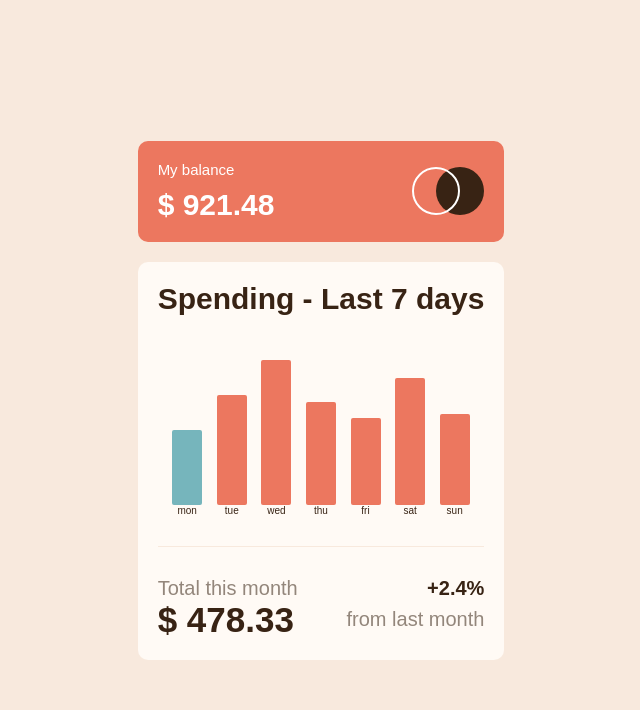
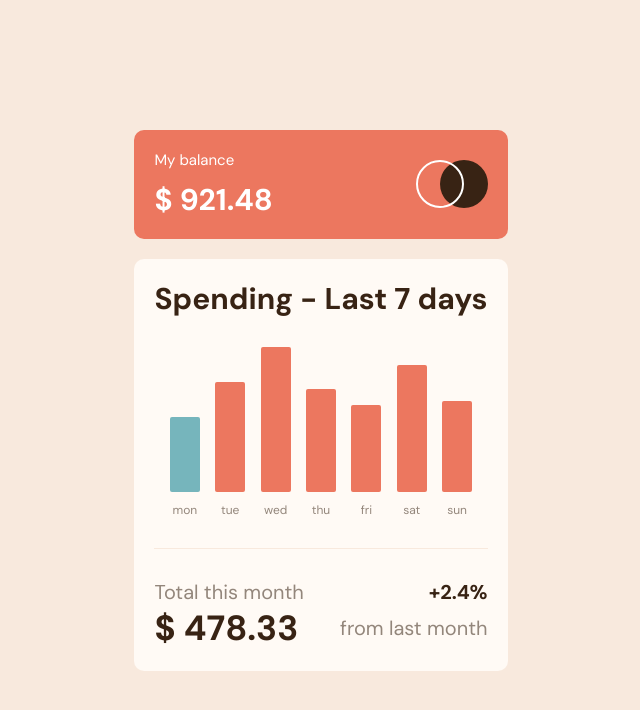
Before and after one commit to renatoam/frontendmentor, a Next.js app: page /junior/expenses-chart in a window 1280 px wide. Shown: the top 710 px of the page, without its empty margins (319-959 px from the left). Built offline with nearby package versions, Linux system fonts and the light colour scheme.

Commit message:
feat: finish expenses chart

```diff
--- a/src/modules/junior/expensesChart/components/expensesWrapper/styles.module.scss
+++ b/src/modules/junior/expensesChart/components/expensesWrapper/styles.module.scss
@@ -23,13 +23,11 @@
   gap: 1rem;
 
   h2 {
-    font-family: Arial, Helvetica, sans-serif;
     font-size: 1.5rem;
     font-weight: 100;
   }
 
   p {
-    font-family: Arial, Helvetica, sans-serif;
     font-size: 3rem;
     font-weight: 600;
   }
@@ -47,8 +45,7 @@
   padding: 2rem;
 
   > h2 {
-    font-family: Arial, Helvetica, sans-serif;
-    font-size: 3rem;
+    font-size: clamp(2rem, 6vw, 3rem);
     font-weight: 600;
   }
 }
@@ -59,7 +56,7 @@
 
   h2 {
     color: hsl(28, 10%, 53%);
-    font-size: 2rem;
+    font-size: clamp(1.3rem, 3.8vw, 2rem);
     font-weight: 400;
   }
 
@@ -67,7 +64,7 @@
     font-weight: 600;
 
     &.current {
-      font-size: 3.5rem;
+      font-size: clamp(2.5rem, 7vw, 3.5rem);
     }
 
     &.profit {
@@ -110,3 +107,10 @@
     background-color: hsl(186, 34%, 60%);
   }
 }
+
+.day {
+  color: hsl(28, 10%, 53%);
+  display: block;
+  font-size: 1.2rem;
+  padding-top: 1rem;
+}
--- a/src/pages/_app.tsx
+++ b/src/pages/_app.tsx
@@ -1,4 +1,4 @@
-import '../styles/global.css'
+import '../styles/global.scss'
 import { AppProps } from 'next/app'
 
 export default function MyApp({ Component, pageProps }: AppProps) {
--- a/src/pages/_document.tsx
+++ b/src/pages/_document.tsx
@@ -28,6 +28,7 @@ class MyDocument extends Document {
             href="https://fonts.googleapis.com/icon?family=Material+Icons"
           />
           <link href="https://fonts.googleapis.com/css2?family=Manrope:wght@400;800&display=swap" rel="stylesheet" />
+          <link href="https://fonts.googleapis.com/css2?family=DM+Sans:wght@400;700&display=swap" rel="stylesheet" />
         </Head>
         <body>
           <Main />
--- a/src/styles/junior/expensesChart.module.scss
+++ b/src/styles/junior/expensesChart.module.scss
@@ -2,6 +2,11 @@
   background-color: hsl(27, 66%, 92%);
   display: grid;
   height: 100vh;
+  padding: 2rem;
   place-content: center;
   width: 100vw;
+
+  *:is(h1, h2, h3, p, span) {
+    font-family: 'DM Sans', sans-serif;
+  }
 }
```
Also changed, not shown: src/styles/global.scss (line endings or trailing spaces).
